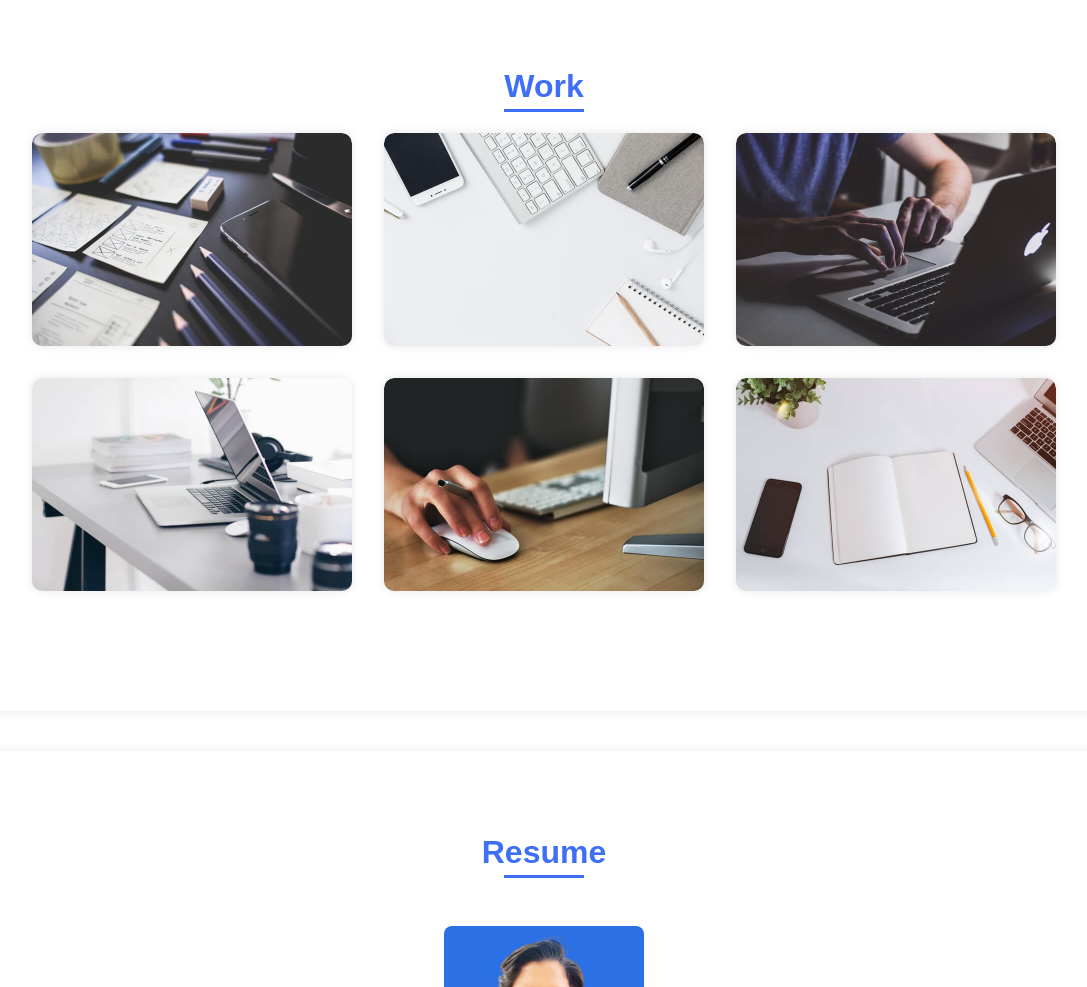
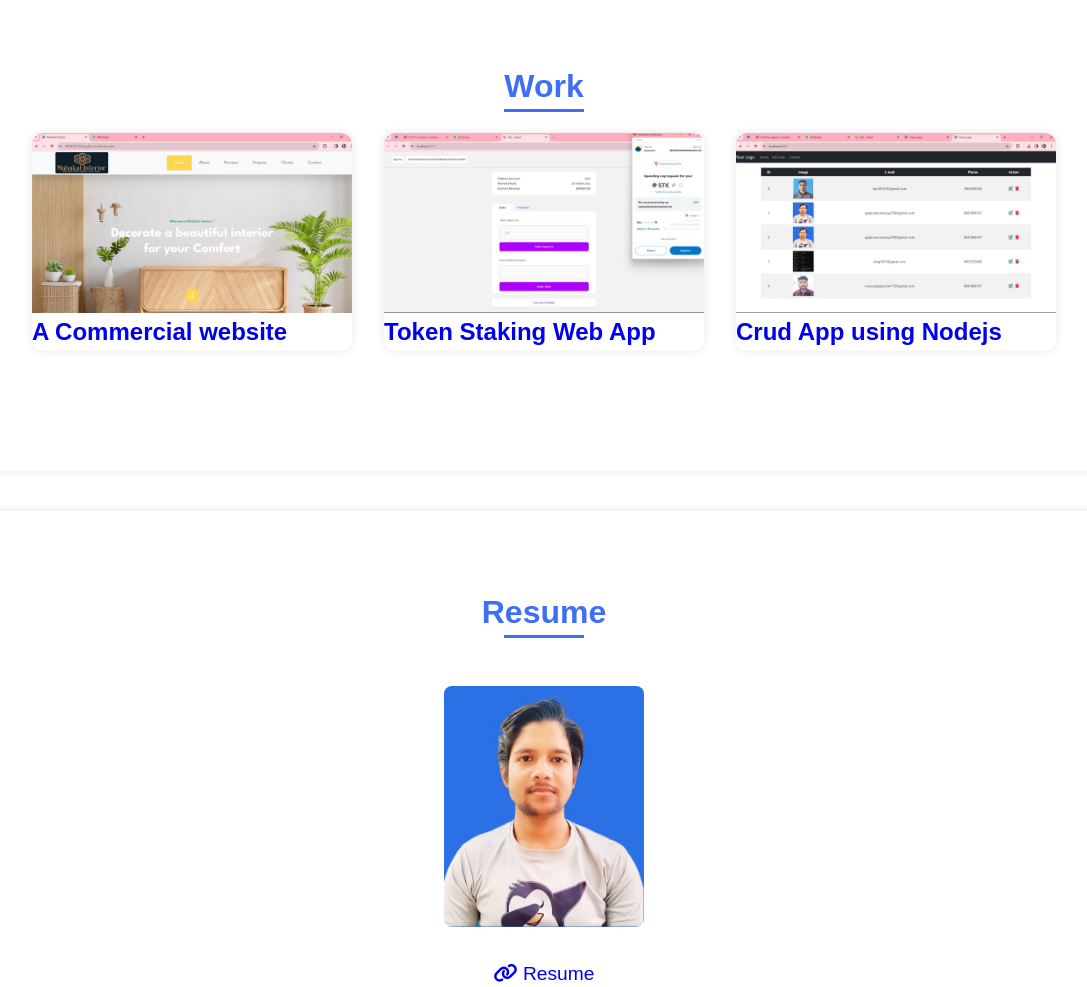
Before and after one commit to 21AJA/Ajay-Maurya, a plain HTML site: page index.html in a window 1280 px wide. Shown: the part 2080-3067 px from the top of the page, without its empty margins (96-1183 px from the left). Drawn offline with nearby package versions, Linux system fonts and the light colour scheme.

Commit message:
initial commit

```diff
--- a/index.html
+++ b/index.html
@@ -5,6 +5,7 @@
     <meta name="viewport" content="width=device-width, initial-scale=1.0">
     <link rel="stylesheet" href="assets/css/styles.css">
     <link href='https://cdn.jsdelivr.net/npm/boxicons@2.0.5/css/boxicons.min.css' rel='stylesheet'>
+    <script src="https://kit.fontawesome.com/4cc311178b.js" crossorigin="anonymous"></script>
     <title>Portfolio website complete</title>
 </head>
 <body>
@@ -146,24 +147,19 @@
         <section class="work section" id="work">
             <h2 class="section-title">Work</h2>
             <div class="work__container bd-grid">
-                <a href="" class="work__img card">
-                    <img src="assets/img/work1.jpg" alt="">
+                <a href="https://21aja.github.io/Mahakal-interior-web/" class="work__img card">
+                    <img src="assets/img/mahakal interior.jpeg" alt="">
+                    <h1>A Commercial website</h1>
                 </a>
-                <a href="" class="work__img card">
-                    <img src="assets/img/work2.jpg" alt="">
+                <a href="https://github.com/21AJA/TOKEN-STAKING-DECENTRALIZED-APPLICATION" class="work__img card">
+                    <img src="assets/img/token.jpeg" alt="">
+                    <h1>Token Staking Web App</h1>
                 </a>
-                <a href="" class="work__img card">
-                    <img src="assets/img/work3.jpg" alt="">
+                <a href="https://github.com/21AJA/CRUD-APP" class="work__img card">
+                    <img src="assets/img/Crud-App.jpeg" alt="">
+                    <h1>Crud App using Nodejs</h1>
                 </a>
-                <a href="" class="work__img card">
-                    <img src="assets/img/work4.jpg" alt="">
-                </a>
-                <a href="" class="work__img card">
-                    <img src="assets/img/work5.jpg" alt="">
-                </a>
-                <a href="" class="work__img card">
-                    <img src="assets/img/work6.jpg" alt="">
-                </a>
+
             </div>
         </section>
 
@@ -175,7 +171,8 @@
                     <img src="assets/img/ajayprofile11.jpg" alt="Loading...">
                 </div>
                 <div>
-                    <a href="finalresume.pdf" width="100%" height="500px">Resume</a>
+                    <a href="finalresume.pdf" width="100%" height="500px" style="font-size: larger;"><i class="fa-solid fa-link"></i>  Resume</a>
+
                 </div>
             </div>
         </section>
```
Also changed, not shown: assets/img/Crud-App.jpeg (added), assets/img/mahakal interior.jpeg (added), assets/img/token.jpeg (added).
